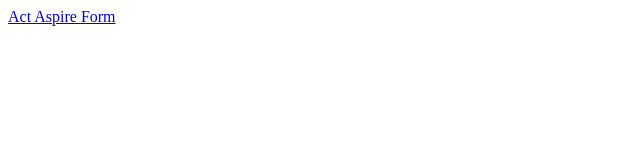
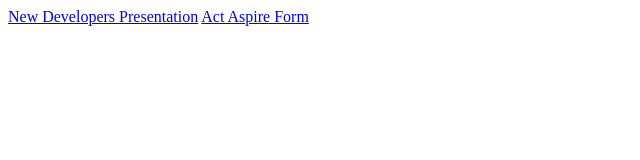
Before and after one commit to scottbock/scottbock.github.io, a plain HTML site: page index.html in a window 1280 px wide. Shown: the whole page, without its empty margins (0-640 px from the left). Drawn offline with Linux system fonts and the light colour scheme.

Commit message:
add new developer presentation link

```diff
--- a/index.html
+++ b/index.html
@@ -1 +1,3 @@
+<a href="./NewDevelopersPresentation/index.html">New Developers Presentation</a>
+
 <a href="./actaspire/dist/">Act Aspire Form</a>
```
